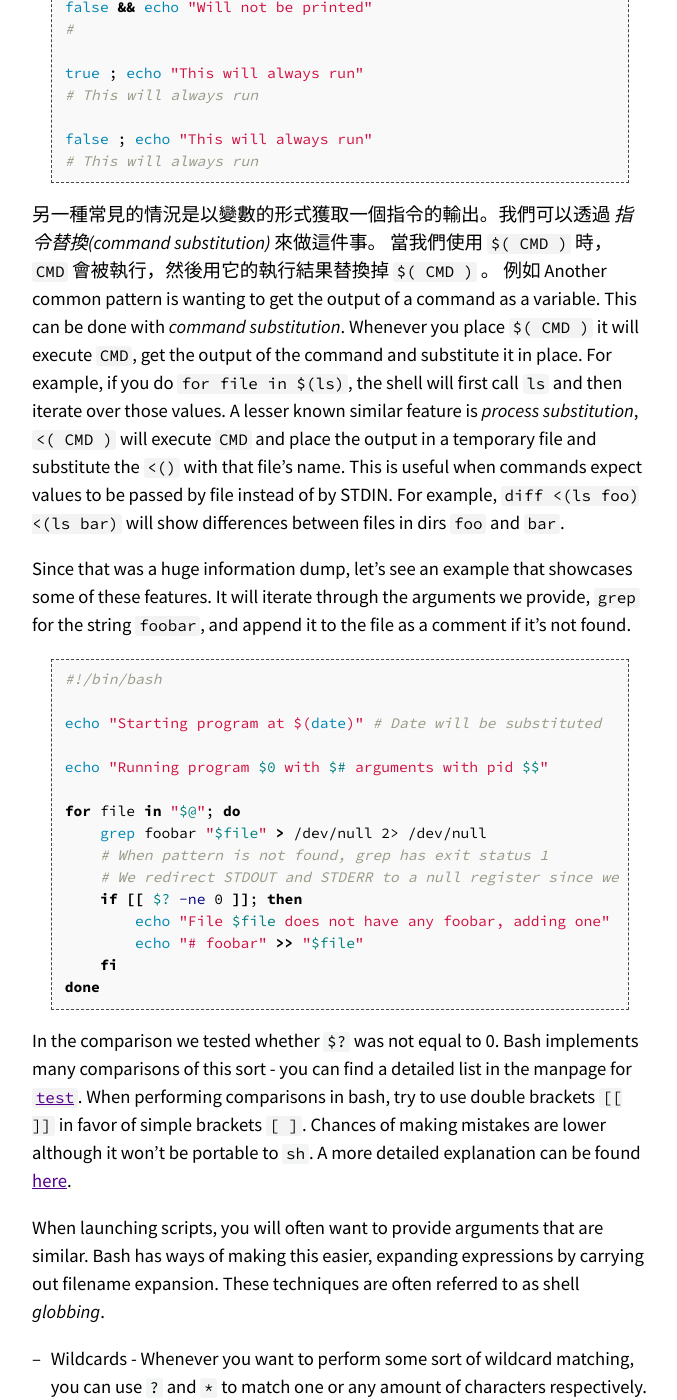
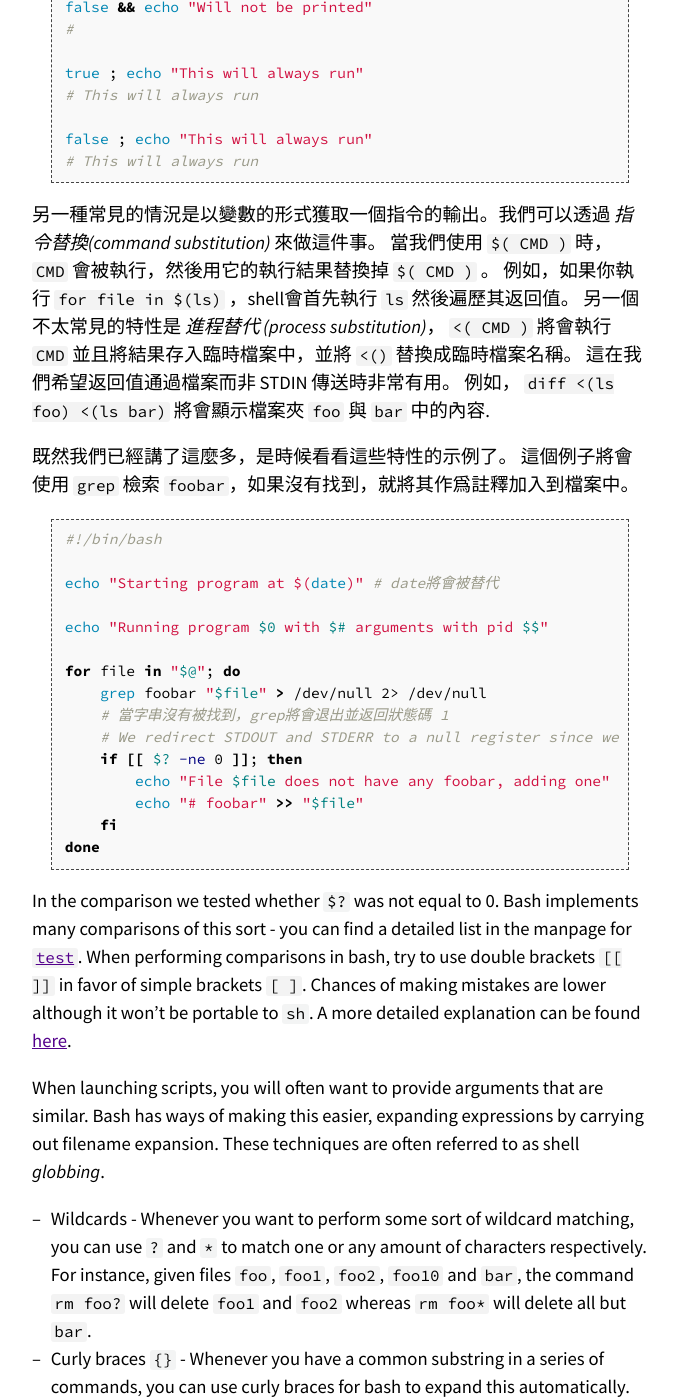
Before and after one commit to missing-semester-zh-Hant/missing-semester-zh-Hant.github.io, a Jekyll site: the page built from _2020/shell-tools.md, in a window 1280 px wide and 1400 px high, scrolled down 2363 px. Shown: the whole window, without its empty margins (300-977 px from the left). Built offline with Jekyll 4.4.1, drawn with Linux system fonts in a browser that asks for light colours.

Commit message:
update translation

````diff
--- a/_2020/shell-tools.md
+++ b/_2020/shell-tools.md
@@ -127,25 +127,25 @@ For example, if you do `for file in $(ls)`, the shell will first call `ls` and t
 A lesser known similar feature is _process substitution_, `<( CMD )` will execute `CMD` and place the output in a temporary file and substitute the `<()` with that file's name. This is useful when commands expect values to be passed by file instead of by STDIN. For example, `diff <(ls foo) <(ls bar)` will show differences between files in dirs  `foo` and `bar`. -->
 另一種常見的情況是以變數的形式獲取一個指令的輸出。我們可以透過 _指令替換(command substitution)_ 來做這件事。
 當我們使用 `$( CMD )` 時， `CMD` 會被執行，然後用它的執行結果替換掉 `$( CMD )` 。
-例如
-Another common pattern is wanting to get the output of a command as a variable. This can be done with _command substitution_.
-Whenever you place `$( CMD )` it will execute `CMD`, get the output of the command and substitute it in place.
-For example, if you do `for file in $(ls)`, the shell will first call `ls` and then iterate over those values.
-A lesser known similar feature is _process substitution_, `<( CMD )` will execute `CMD` and place the output in a temporary file and substitute the `<()` with that file's name. This is useful when commands expect values to be passed by file instead of by STDIN. For example, `diff <(ls foo) <(ls bar)` will show differences between files in dirs  `foo` and `bar`.
+例如，如果你執行 `for file in $(ls)` ，shell會首先執行 `ls` 然後遍歷其返回值。
+另一個不太常見的特性是 _進程替代 (process substitution)_， `<( CMD )` 將會執行 `CMD` 並且將結果存入臨時檔案中，並將 `<()` 替換成臨時檔案名稱。
+這在我們希望返回值通過檔案而非 STDIN 傳送時非常有用。
+例如， `diff <(ls foo) <(ls bar)` 將會顯示檔案夾 `foo` 與 `bar` 中的內容.
 
-
-Since that was a huge information dump, let's see an example that showcases some of these features. It will iterate through the arguments we provide, `grep` for the string `foobar`, and append it to the file as a comment if it's not found.
+<!-- Since that was a huge information dump, let's see an example that showcases some of these features. It will iterate through the arguments we provide, `grep` for the string `foobar`, and append it to the file as a comment if it's not found. -->
+既然我們已經講了這麼多，是時候看看這些特性的示例了。
+這個例子將會使用 `grep` 檢索 `foobar`，如果沒有找到，就將其作爲註釋加入到檔案中。
 
 ```bash
 #!/bin/bash
 
-echo "Starting program at $(date)" # Date will be substituted
+echo "Starting program at $(date)" # date將會被替代
 
 echo "Running program $0 with $# arguments with pid $$"
 
 for file in "$@"; do
     grep foobar "$file" > /dev/null 2> /dev/null
-    # When pattern is not found, grep has exit status 1
+    # 當字串沒有被找到，grep將會退出並返回狀態碼 1
     # We redirect STDOUT and STDERR to a null register since we do not care about them
     if [[ $? -ne 0 ]]; then
         echo "File $file does not have any foobar, adding one"
````
